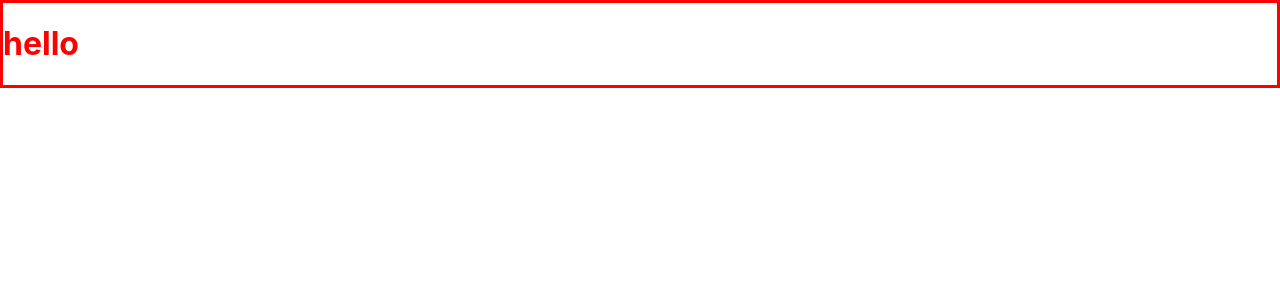
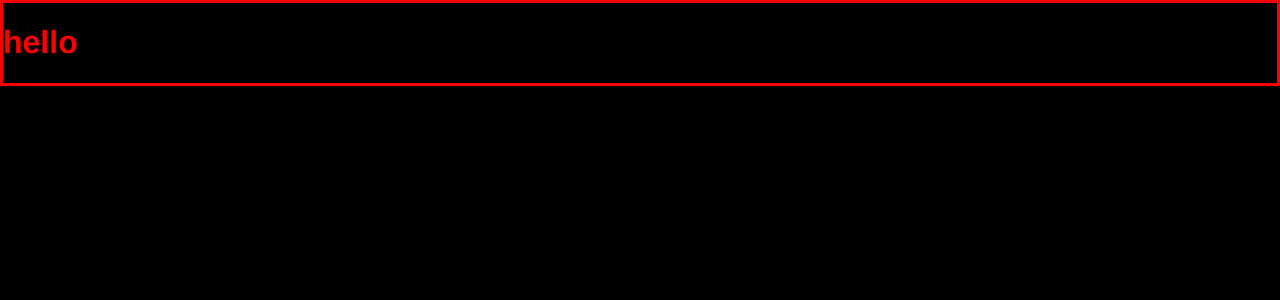
Before and after one commit to AhmedTohamy01/NextJS-Netflix-Clone, a Next.js app: page / in a window 1280 px wide. Shown: the top 300 px of the page. Built offline with nearby package versions, Linux system fonts and the light colour scheme.

Commit message:
Build Project Folder Structure | Modify Global Styles

```diff
--- a/styles/globals.css
+++ b/styles/globals.css
@@ -1,9 +1,10 @@
 html,
 body {
-  padding: 0;
+  font-family: 'Helvetica Neue', Helvetica, Arial, sans-serif;
+  background-color: #000;
+  color: #fff;
+  font-size: 16px;
   margin: 0;
-  font-family: -apple-system, BlinkMacSystemFont, Segoe UI, Roboto, Oxygen,
-    Ubuntu, Cantarell, Fira Sans, Droid Sans, Helvetica Neue, sans-serif;
 }
 
 a {
```
